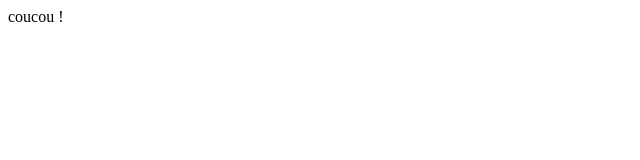
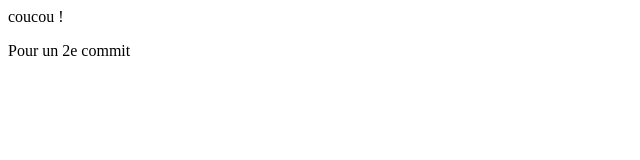
Before and after one commit to DelMout/TestGit, a plain HTML site: page index.html in a window 1280 px wide. Shown: the whole page, without its empty margins (0-640 px from the left). Drawn offline with Linux system fonts and the light colour scheme.

Commit message:
2e commit

```diff
--- a/index.html
+++ b/index.html
@@ -8,5 +8,6 @@
 	</head>
 	<body>
 		<div>coucou !</div>
+		<p>Pour un 2e commit</p>
 	</body>
 </html>
```
